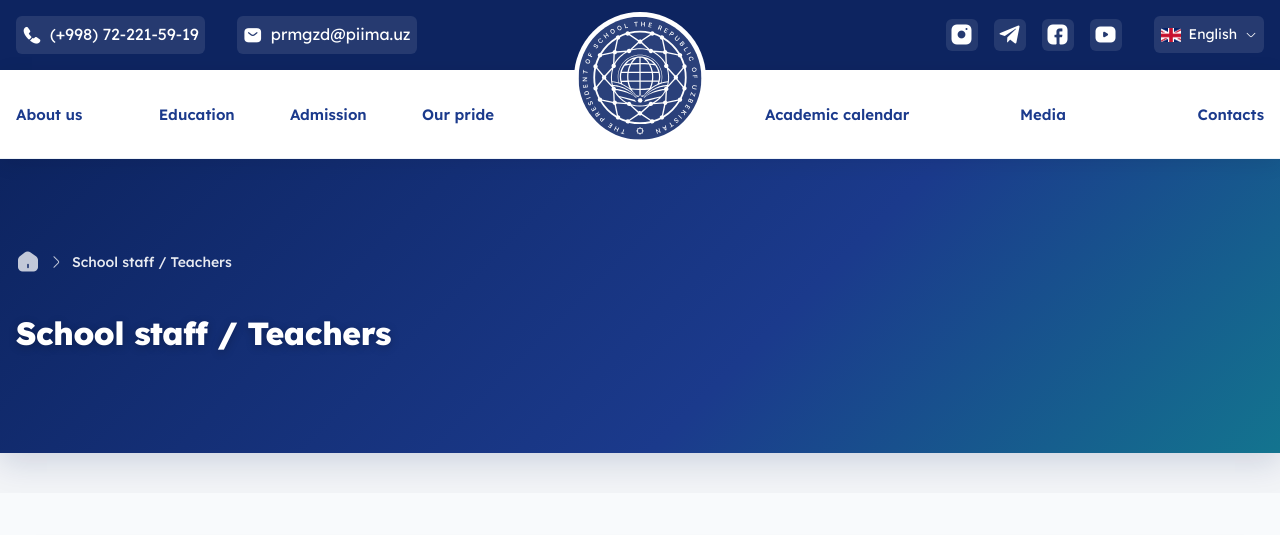
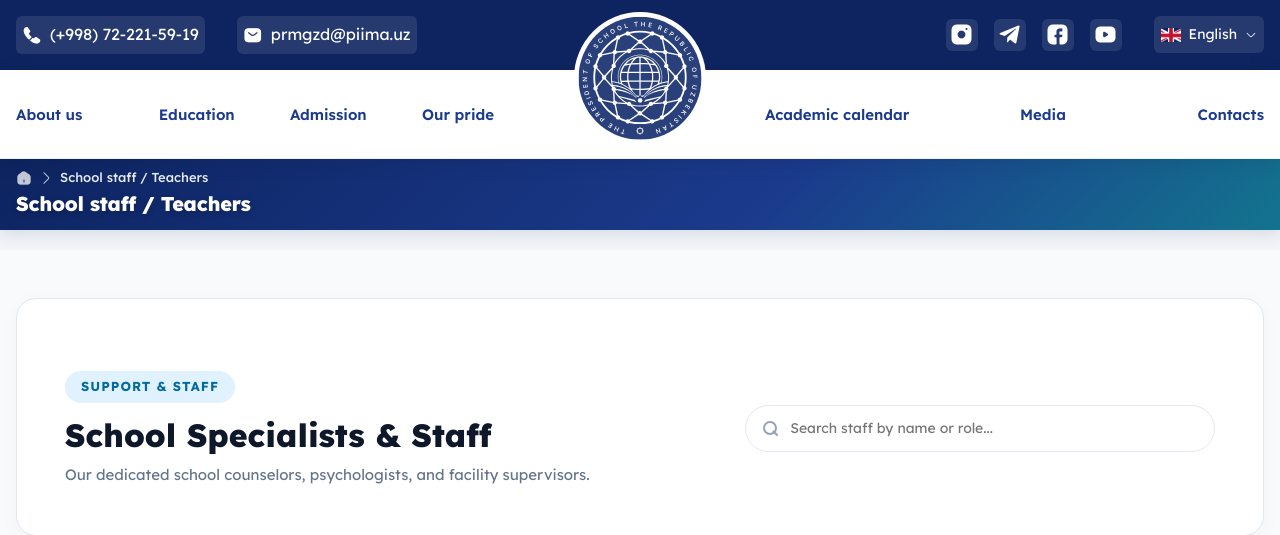
Before and after one commit to behzodk/jizzakhps.v2, a React (Vite) app: page /staff in a window 1280 px wide. Shown: the top 535 px of the page. Built offline with nearby package versions, Linux system fonts and the light colour scheme.

Commit message:
Enhance App component with scroll-to-top functionality on route change and update breadcrumb styles for improved layout and accessibility.

```diff
--- a/src/App.tsx
+++ b/src/App.tsx
@@ -1,5 +1,5 @@
 import React, { useEffect } from 'react';
-import { BrowserRouter, Routes, Route } from 'react-router-dom';
+import { BrowserRouter, Routes, Route, useLocation } from 'react-router-dom';
 import { useTranslation } from 'react-i18next';
 import './i18n';
 import './index.css';
@@ -19,6 +19,12 @@ import AcademicCalendarPage from './pages/AcademicCalendarPage';
 
 const AppInner: React.FC = () => {
   const { i18n, t } = useTranslation();
+  const location = useLocation();
+
+  // Scroll to top of page on every route change
+  useEffect(() => {
+    window.scrollTo({ top: 0, left: 0, behavior: 'instant' });
+  }, [location.pathname]);
 
   useEffect(() => {
     const handleScroll = () => {
--- a/src/index.css
+++ b/src/index.css
@@ -26,29 +26,49 @@
   width: 100% !important;
 }
 
-/* High contrast Breadcrumb Styling */
+/* High contrast Compact Breadcrumb Styling */
 .breadcrumbs {
   background: linear-gradient(135deg, #0d2460 0%, #1b3a8c 60%, #13748f 100%) !important;
   color: #ffffff !important;
-  padding: 44px 0 !important;
-  margin-bottom: 40px !important;
-  box-shadow: 0 10px 30px rgba(13, 36, 96, 0.15);
+  padding: 14px 0 !important;
+  margin-bottom: 20px !important;
+  box-shadow: 0 4px 16px rgba(13, 36, 96, 0.12);
   position: relative;
+}
+
+.breadcrumbs-wrapper {
+  padding: 0 !important;
+  margin: 0 !important;
+  display: flex !important;
+  flex-direction: column !important;
+  gap: 4px !important;
+}
+
+.breadcrumbs-wrapper-list {
+  margin-bottom: 2px !important;
+  gap: 6px !important;
+}
+
+.breadcrumbs-wrapper-list i.i-home {
+  font-size: 16px !important;
 }
 
 .breadcrumbs-wrapper-title {
   color: #ffffff !important;
-  font-size: 32px !important;
+  font-size: 20px !important;
   font-weight: 800 !important;
-  margin-top: 10px !important;
-  letter-spacing: -0.5px !important;
-  text-shadow: 0 2px 8px rgba(0, 0, 0, 0.25);
+  margin-top: 0 !important;
+  margin-bottom: 0 !important;
+  line-height: 1.2 !important;
+  letter-spacing: -0.3px !important;
+  text-shadow: 0 2px 6px rgba(0, 0, 0, 0.2);
 }
 
 .breadcrumbs-wrapper-list-link {
   color: rgba(255, 255, 255, 0.9) !important;
-  font-size: 14px !important;
+  font-size: 13px !important;
   font-weight: 500 !important;
+  line-height: 1.2 !important;
 }
 
 .breadcrumbs-wrapper-list i {
```
